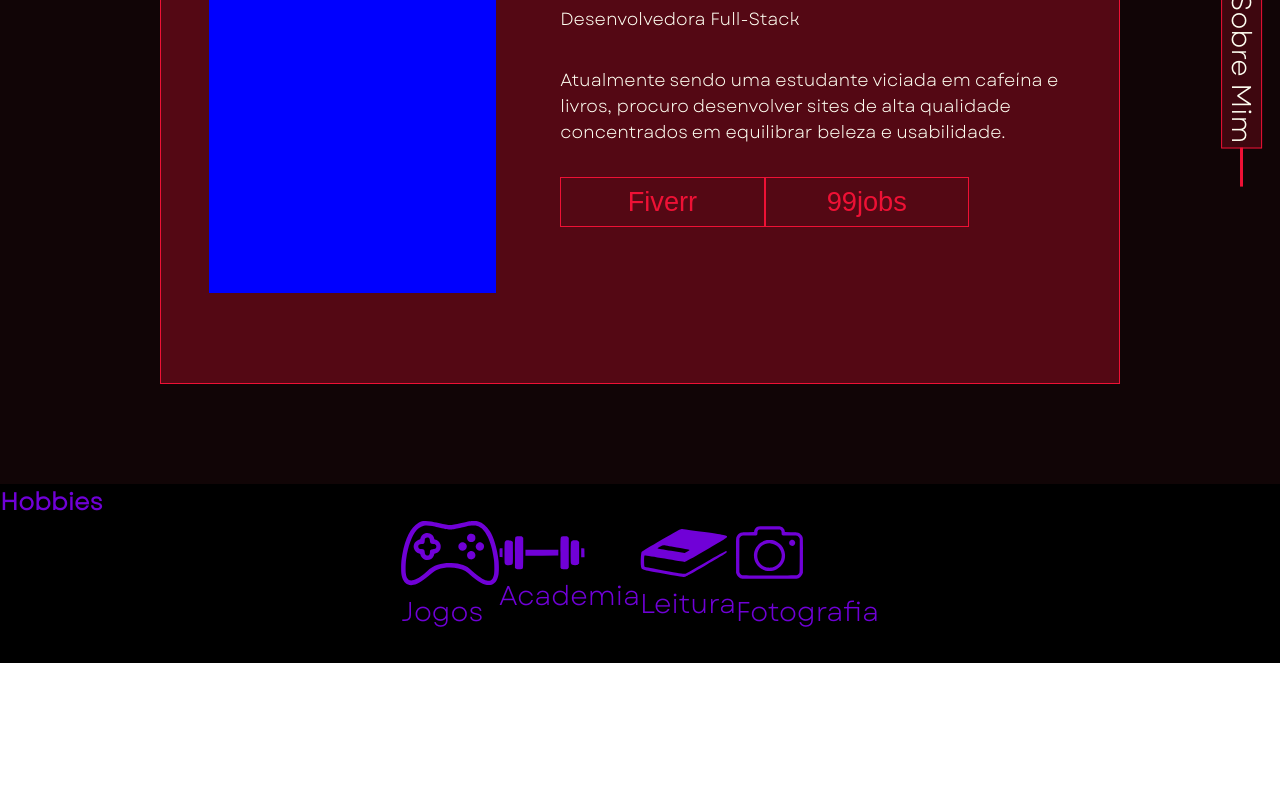
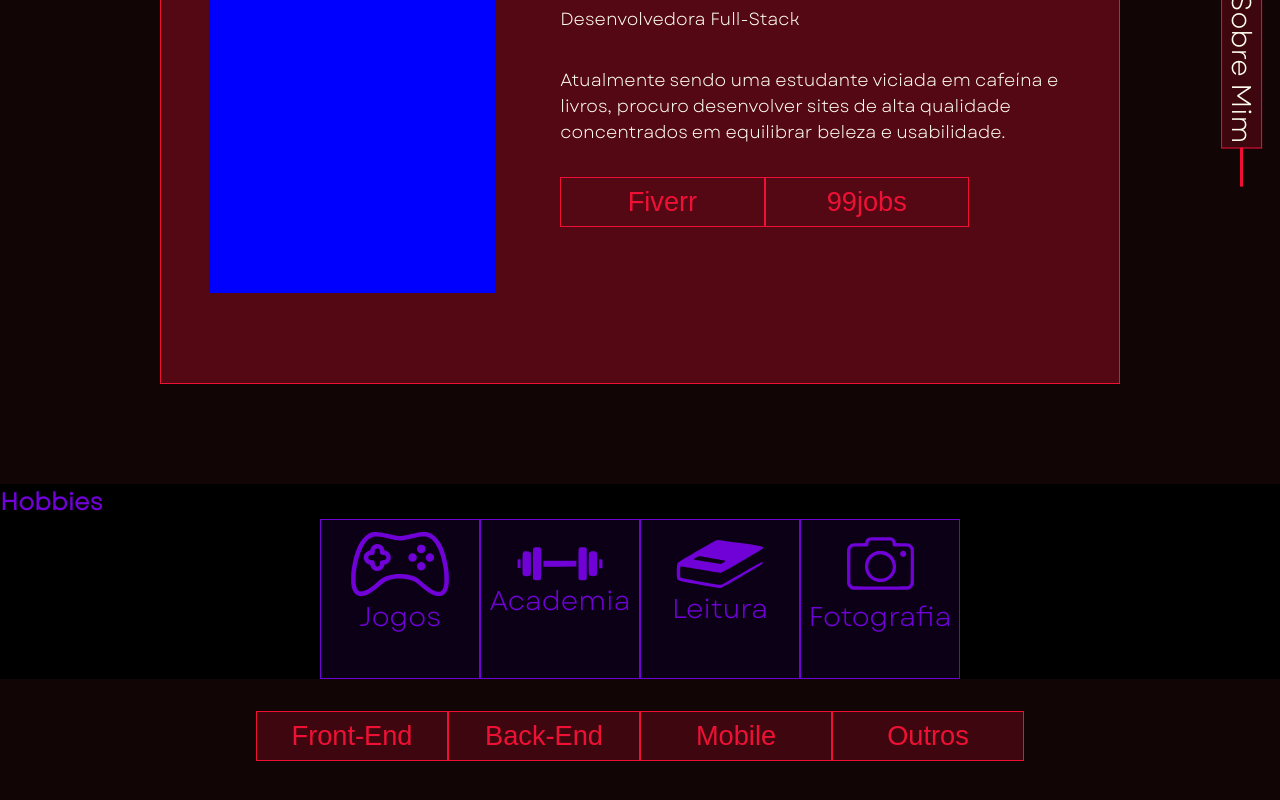
Before and after one commit to niellegs/Portfolio, a React (Vite) app in the folder portfolio/: page / in a window 1280 px wide. Shown: the part 1116-1916 px from the top of the page. Before the commit the page ends 1779 px from the top, so only its background shows below. Built offline with nearby package versions, Linux system fonts and the light colour scheme.

Commit message:
menu skill

```diff
--- a/portfolio/src/Components/Hobbies/Hobbies.css
+++ b/portfolio/src/Components/Hobbies/Hobbies.css
@@ -2,3 +2,12 @@
     background-color: black;
     color: #7001d7;
 }
+
+.hobbie {
+    background-color: rgba(112, 1, 215, .1)
+    ;
+    text-align: center;
+    border: #7001d7 1px solid;
+    width: 10rem;
+    height: 10rem;
+}
--- a/portfolio/src/Components/Hobbies/Hobbies.tsx
+++ b/portfolio/src/Components/Hobbies/Hobbies.tsx
@@ -12,19 +12,19 @@ function Hobbies() {
         <div className="container_hobbies">
             <h2>Hobbies</h2>
             <div className="hobbies display-flex justify-center align-center">
-                <div className="hobbie">
+                <div className="hobbie display-flex align-center justify-center direction-column">
                     <img src={GameLogo} alt="" />
                     <p>Jogos</p>
                 </div>
-                <div className="hobbie">
+                <div className="hobbie display-flex align-center justify-center direction-column">
                     <img src={GymLogo} alt="" />
                     <p>Academia</p>
                 </div>
-                <div className="hobbie">
+                <div className="hobbie display-flex align-center justify-center direction-column">
                     <img src={BookLogo} alt="" />
                     <p>Leitura</p>
                 </div>
-                <div className="hobbie">
+                <div className="hobbie display-flex align-center justify-center direction-column">
                     <img src={CameraLogo} alt="" />
                     <p>Fotografia</p>
                 </div>
--- /dev/null
+++ b/portfolio/src/Components/Skills/Skills.css
@@ -0,0 +1,25 @@
+.skill_container {
+    background-color: #110506;;
+    width: 100vw;
+    height: 100vh;
+}
+
+.skill_menu {
+    display: flex;
+    width: 60vw;
+    margin: 0 auto;
+    padding: 2rem 0;
+}
+
+.skill_container button {
+    background-color: rgba(238, 17, 53, .2);
+    color: rgba(238, 17, 53);
+}
+
+.skill_container button:hover {
+    cursor: pointer;
+    color: rgba(112, 1, 215);
+    background-color: rgba(112, 1, 215, .1);
+    text-align: center;
+    border: #7001d7 1px solid;
+}
--- /dev/null
+++ b/portfolio/src/Components/Skills/Skills.tsx
@@ -0,0 +1,51 @@
+import React, { useState } from "react";
+import "./Skills.css";
+
+function Skills() {
+    const topics: string[] = ["Front-End", "Back-End", "Mobile", "Outros"];
+    interface Skill {
+        topic: string;
+        skill: string;
+        description: string;
+        percentage: number;
+    }
+    const skills: Skill[] = [
+        {topic: "Front-End", skill:"HTML", description:"HTML é uma linguagem utilizada para dar corpo às páginas web.", percentage: 90},
+        {topic: "Front-End", skill:"CSS", description:"Cascading Style Sheets é um mecanismo para adicionar estilos (cores, fontes, espaçamento, etc.) a uma página web.", percentage: 90}
+    ];
+
+    const [selectedTopic, setsSelectedTopic] = useState<string | null>(null);
+
+    const handleSkillClick = (topic: string) => {
+        setsSelectedTopic(topic === selectedTopic ? null : topic );
+    }
+
+
+
+    return (
+        <div className="skill_container">
+
+            <div className="skill_menu">
+                {topics.map((topic) => (
+                    <button key={topic} onClick={() => handleSkillClick(topic)}>
+                        {topic}
+                    </button>
+                ))}
+            </div>
+
+            <div className="skill_list display-flex">
+                {selectedTopic && (
+                    <ul>
+                        { skills
+                            .filter((skill) => skill.topic === selectedTopic)
+                            .map((skill) => (
+                                <li className={ skill.skill } key={(skill.skill)}>{skill.skill}</li>
+                            ))}
+                    </ul>
+                )}
+            </div>
+        </div>
+    )
+}
+
+export default Skills;
--- a/portfolio/src/Pages/Home/Home.tsx
+++ b/portfolio/src/Pages/Home/Home.tsx
@@ -5,6 +5,7 @@ import Header from "../../Components/Header/Header";
 import Hero from "../../Components/Hero/Hero";
 import AboutMe from "../../Components/AboutMe/AboutMe";
 import Hobbies from "../../Components/Hobbies/Hobbies";
+import Skills from "../../Components/Skills/Skills";
 
 function Home() {
     return (
@@ -13,6 +14,7 @@ function Home() {
         <Hero />
         <AboutMe />
         <Hobbies />
+        <Skills />
         </>
     )
 }
```
